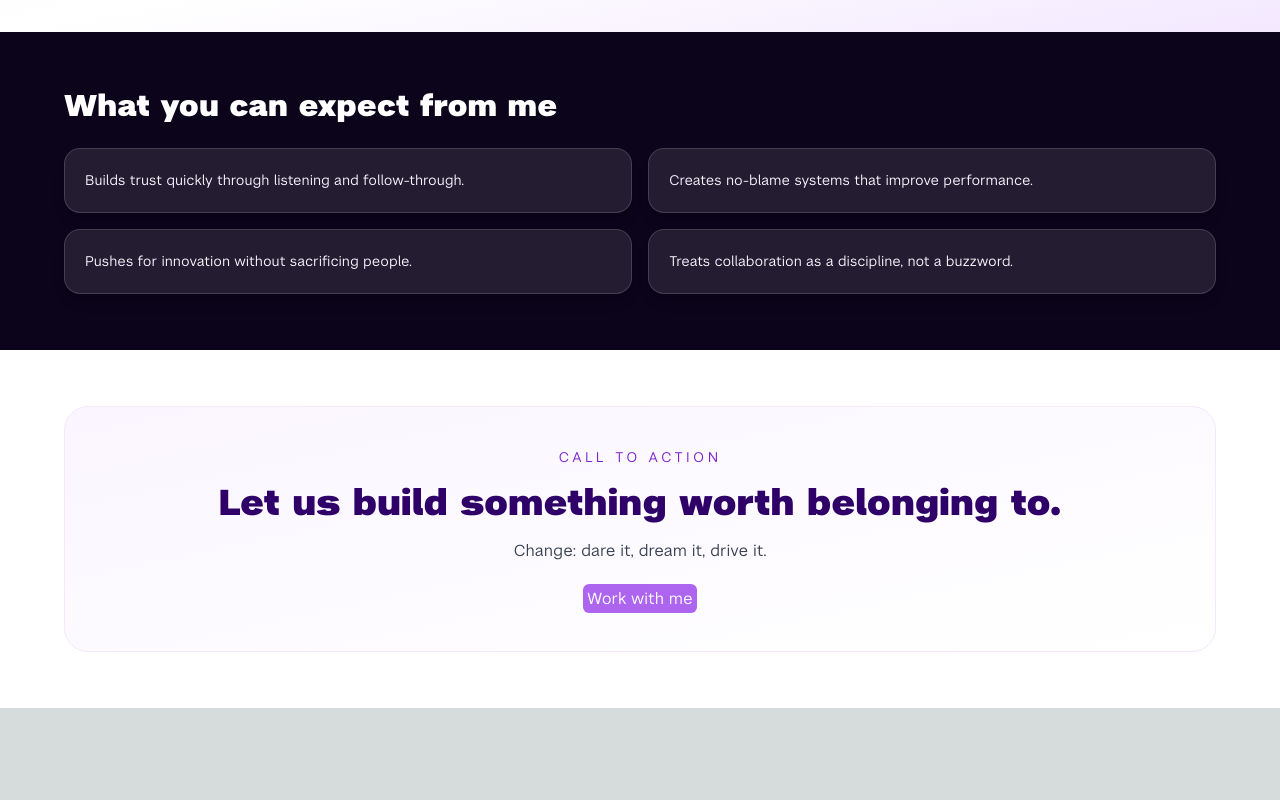
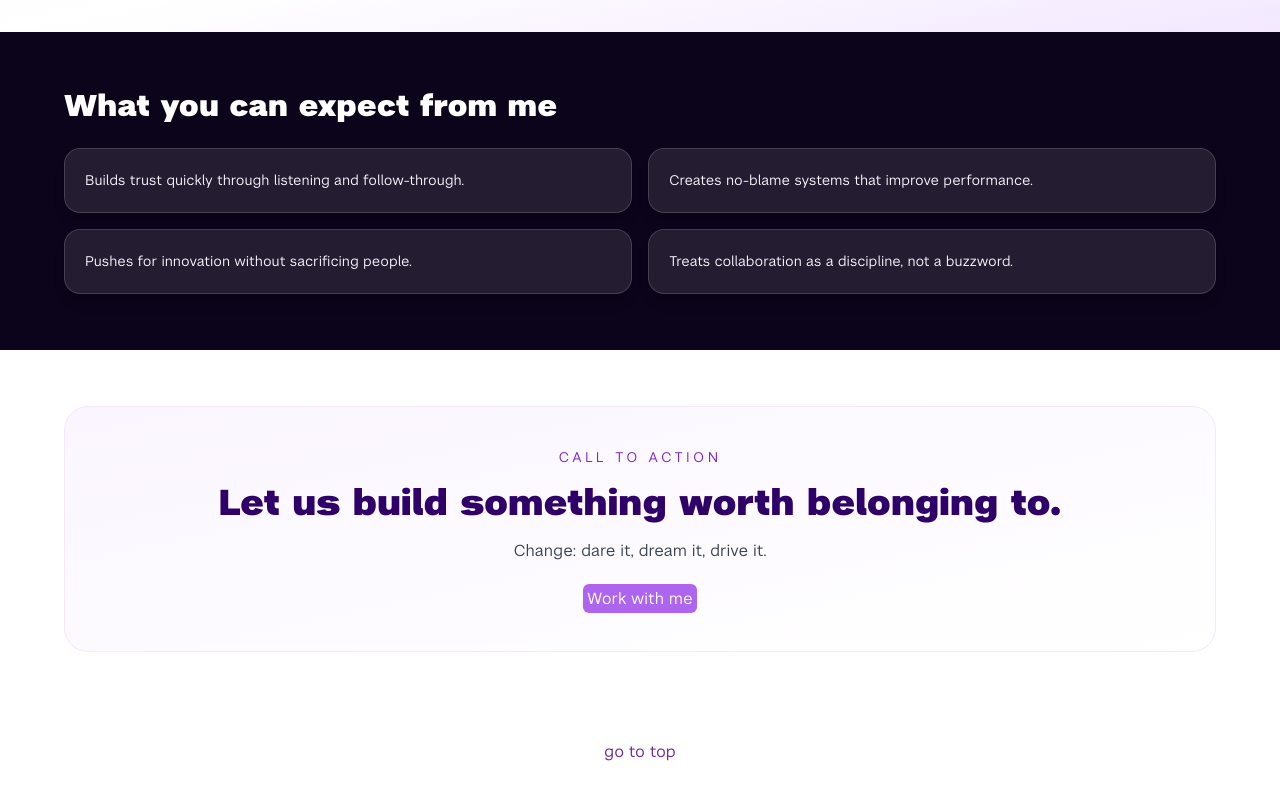
Before and after one commit to arnab-156/arnab-majumdar, a Next.js app: page /nyu/LeadershipCommitmentPlan in a window 1280 px wide. Shown: the part 2536-3336 px from the top of the page. Before the commit the page ends 3244 px from the top, so only its background shows below. Built offline with nearby package versions, Linux system fonts and the light colour scheme.

Commit message:
Add go-to-top footer spacing on NYU pages

```diff
--- a/src/app/nyu/LeadershipCommitmentPlan/page.tsx
+++ b/src/app/nyu/LeadershipCommitmentPlan/page.tsx
@@ -116,7 +116,7 @@ export default function LeadershipCommitmentPlanPage() {
         />
       </Head>
 
-      <main className="font-nyu bg-white text-gray-900 dark:bg-black dark:text-gray-100 min-h-screen">
+      <main className="font-nyu bg-white text-gray-900 dark:bg-black dark:text-gray-100 min-h-screen pb-12">
         <section className="relative overflow-hidden bg-gradient-to-br from-[#2e0068] via-[#5a1dab] to-[#b373ff] text-white py-16 px-6 md:px-12">
           <div className="absolute inset-0 bg-[radial-gradient(circle_at_20%_20%,rgba(255,255,255,0.12),transparent_35%)]" aria-hidden />
           <div className="absolute inset-0 bg-[radial-gradient(circle_at_80%_0%,rgba(255,255,255,0.08),transparent_30%)]" aria-hidden />
@@ -325,6 +325,9 @@ export default function LeadershipCommitmentPlanPage() {
             </div>
           </div>
         </section>
+        <div className="pt-8 pb-10 md:pb-0 text-center">
+          <Link href="#navigation" className="hover:underline text-purple-800">go to top</Link>
+        </div>
       </main>
     </>
   );
--- a/src/app/nyu/financial-accounting/page.tsx
+++ b/src/app/nyu/financial-accounting/page.tsx
@@ -161,7 +161,7 @@ export default function FinancialAccountingPage() {
         />
       </Head>
 
-      <main className="font-nyu bg-white text-gray-900 dark:bg-black dark:text-gray-100 min-h-screen">
+      <main className="font-nyu bg-white text-gray-900 dark:bg-black dark:text-gray-100 min-h-screen pb-12">
         <section className="relative overflow-hidden bg-gradient-to-br from-[#2e0068] via-[#5a1dab] to-[#b373ff] text-white py-16 px-6 md:px-12">
           <div className="absolute inset-0 bg-[radial-gradient(circle_at_20%_20%,rgba(255,255,255,0.12),transparent_35%)]" aria-hidden />
           <div className="absolute inset-0 bg-[radial-gradient(circle_at_80%_0%,rgba(255,255,255,0.08),transparent_30%)]" aria-hidden />
@@ -360,6 +360,9 @@ export default function FinancialAccountingPage() {
             </p>
           </div>
         </section>
+        <div className="pt-8 pb-10 md:pb-0 text-center">
+          <Link href="#navigation" className="hover:underline text-purple-800">go to top</Link>
+        </div>
       </main>
     </>
   );
--- a/src/app/nyu/page.tsx
+++ b/src/app/nyu/page.tsx
@@ -305,7 +305,7 @@ export default function NYUPage() {
         />
       </Head>
 
-      <main className="font-nyu bg-white text-gray-900 dark:bg-black dark:text-gray-100 min-h-screen">
+      <main className="font-nyu bg-white text-gray-900 dark:bg-black dark:text-gray-100 min-h-screen pb-12">
         {/* HERO */}
         <section className="relative overflow-hidden bg-gradient-to-br from-[#2e0068] via-[#5a1dab] to-[#b373ff] text-white py-16 px-6 md:px-12">
           <div className="absolute inset-0 bg-[radial-gradient(circle_at_20%_20%,rgba(255,255,255,0.12),transparent_35%)]" aria-hidden />
@@ -529,6 +529,9 @@ export default function NYUPage() {
             </div>
           </div>
         </section>
+        <div className="pt-8 pb-10 md:pb-0 text-center">
+          <Link href="#navigation" className='hover:underline text-purple-800'>go to top</Link>
+        </div>
       </main>
 
       {activeProject && (
--- a/src/app/nyu/professional-responsibility/page.tsx
+++ b/src/app/nyu/professional-responsibility/page.tsx
@@ -136,7 +136,7 @@ export default function ProfessionalResponsibilityPage() {
         <meta name="description" content="Course reflection for Professional Responsibility at NYU Stern EMBA, taught by Alison Taylor." />
       </Head>
 
-      <main className="font-nyu bg-white text-gray-900 dark:bg-black dark:text-gray-50 min-h-screen">
+      <main className="font-nyu bg-white text-gray-900 dark:bg-black dark:text-gray-50 min-h-screen pb-12">
         <section className="relative overflow-hidden bg-gradient-to-br from-[#2e0068] via-[#5a1dab] to-[#b373ff] text-white py-16 px-6 md:px-12">
           <div className="absolute inset-0 bg-[radial-gradient(circle_at_20%_20%,rgba(255,255,255,0.12),transparent_35%)]" aria-hidden />
           <div className="absolute inset-0 bg-[radial-gradient(circle_at_80%_0%,rgba(255,255,255,0.08),transparent_30%)]" aria-hidden />
@@ -239,6 +239,9 @@ export default function ProfessionalResponsibilityPage() {
             </ul>
           </div>
         </section>
+        <div className="pt-8 pb-10 md:pb-0 text-center">
+          <Link href="#navigation" className="hover:underline text-purple-800">go to top</Link>
+        </div>
       </main>
     </>
   );
```
